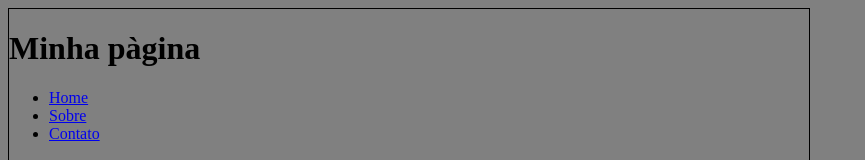
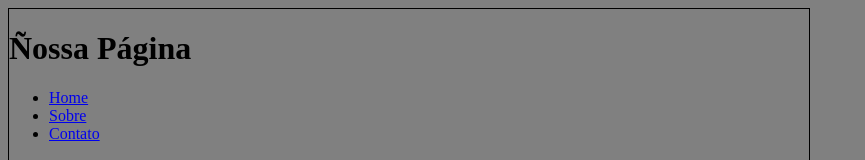
Before and after one commit to leodornas/html-e-css3, a plain HTML site: page index.html in a window 1280 px wide. Shown: the top 160 px of the page, without its empty margins (0-865 px from the left). Drawn offline with Linux system fonts and the light colour scheme.

Commit message:
Update index.html

```diff
--- a/index.html
+++ b/index.html
@@ -10,7 +10,7 @@
 	<body>
 
 		<header>
-			<h1>Minha pàgina</h1>
+			<h1>Ñossa Página</h1>
 		</header>
 
 		<nav>
```
